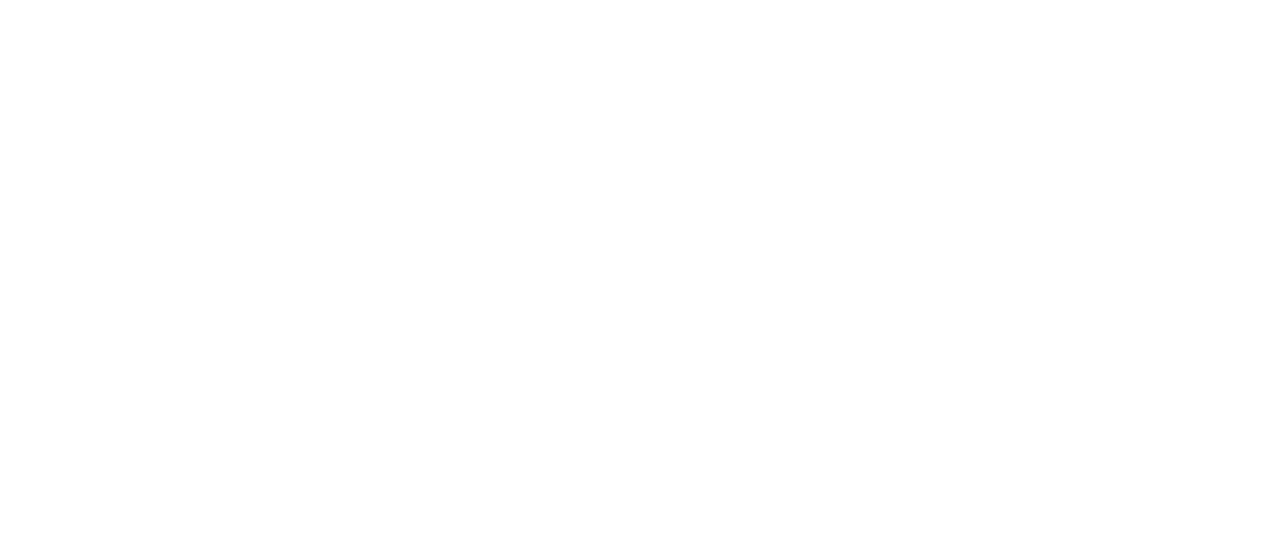
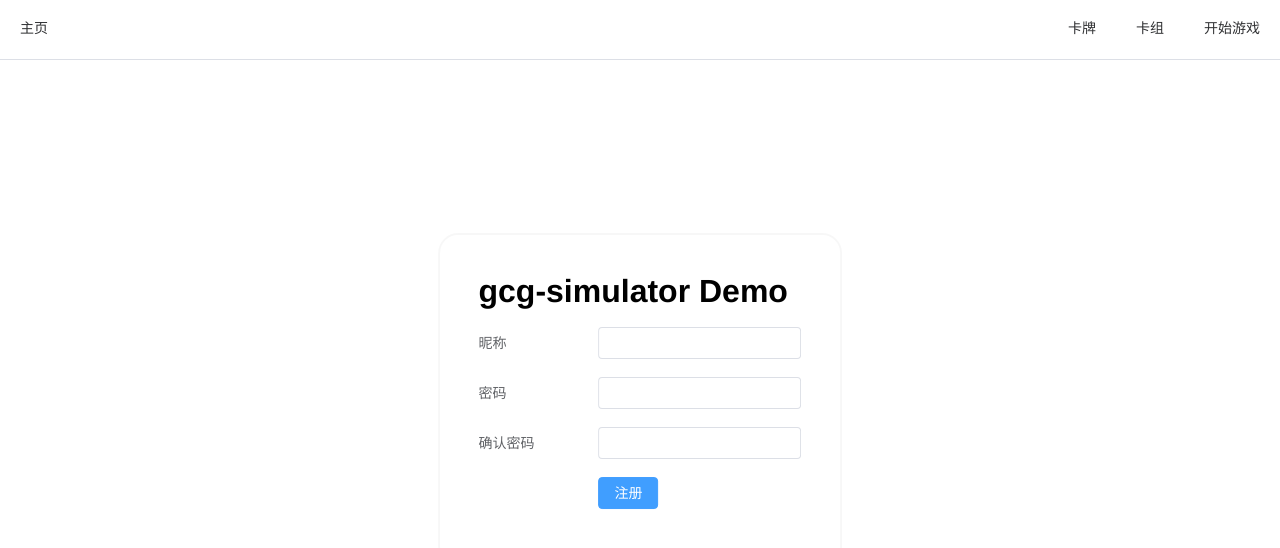
Before and after one commit to thehrz/gcg-simulator, a Nuxt app: page /register in a window 1280 px wide. Before the commit this address had no page. Shown: the top 548 px of the page. Built offline with nearby package versions, Linux system fonts and the light colour scheme.

Commit message:
Add register page

```diff
--- /dev/null
+++ b/pages/register.vue
@@ -0,0 +1,99 @@
+<script setup lang="ts">
+import { FormInstance } from "element-plus"
+
+const form = reactive({
+  nickName: "",
+  password: "",
+  checkPassword: "",
+})
+
+const formRef = ref<FormInstance>()
+
+const submit = (formEl: FormInstance | undefined) => {
+  if (!formEl) return
+  formEl.validate((valid) => {
+    if (valid) {
+      console.log("submit!")
+    } else {
+      console.log("error submit!")
+      return false
+    }
+  })
+}
+
+const validatePassword = (rule: any, value: any, callback: any) => {
+  if (value === "") {
+    callback(new Error("请输入密码"))
+  } else {
+    if (form.checkPassword !== "") {
+      if (!formRef.value) return
+      formRef.value.validateField("checkPassword", () => null)
+    }
+    callback()
+  }
+}
+
+const validateCheckPassword = (rule: any, value: any, callback: any) => {
+  if (value === "") {
+    callback(new Error("请输入再次输入密码"))
+  } else if (value !== form.password) {
+    callback(new Error("两次输入密码不一致"))
+  } else {
+    callback()
+  }
+}
+
+const rules = reactive({
+  password: [{ validator: validatePassword, trigger: "blur" }],
+  checkPassword: [{ validator: validateCheckPassword, trigger: "blur" }],
+})
+</script>
+
+<template>
+  <nuxt-layout>
+    <div class="login">
+      <h1>gcg-simulator Demo</h1>
+
+      <el-form
+        :model="form"
+        :rules="rules"
+        status-icon
+        ref="formRef"
+        label-position="left"
+        label-width="120px"
+      >
+        <el-form-item label="昵称">
+          <el-input v-model="form.nickName" />
+        </el-form-item>
+
+        <el-form-item label="密码" prop="password">
+          <el-input v-model="form.password" />
+        </el-form-item>
+
+        <el-form-item label="确认密码" prop="checkPassword">
+          <el-input v-model="form.checkPassword" />
+        </el-form-item>
+
+        <el-form-item>
+          <el-button type="primary" @click="submit(formRef)">注册</el-button>
+        </el-form-item>
+      </el-form>
+    </div>
+  </nuxt-layout>
+</template>
+
+<style scoped>
+.login {
+  position: absolute;
+  left: 50%;
+  top: 50%;
+  transform: translate(-50%, -50%);
+  border: rgba(0,0,0,.03) 2px solid;
+  border-radius: 20px;
+  padding: 3%;
+}
+
+.login > h1 {
+  margin-bottom: 5%;
+}
+</style>
```
